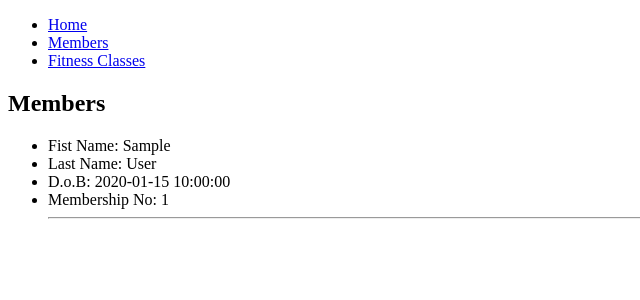
After one commit to kss101/Solo_Python_Project-Gym_Management_System, a Flask app: page /members in a window 1280 px wide. The commit adds this page. Shown: the top 300 px of the page, without its empty margins (0-640 px from the left). Run offline with Flask 2, Linux system fonts and the light colour scheme; a database or web service that is not in the repository returns one stand-in record (values such as "Sample title"); some libraries are stand-ins or nearby versions.

Commit message:
Created landing pages for Members and Fitness Classes and passing through initial data

```diff
--- a/app.py
+++ b/app.py
@@ -1,6 +1,12 @@
 from flask import Flask, render_template
 
+from controllers.members_controller import members_blueprint
+from controllers.fitness_classes_controller import fitness_classes_blueprint
+
 app = Flask(__name__)
+
+app.register_blueprint(members_blueprint)
+app.register_blueprint(fitness_classes_blueprint)
 
 @app.route("/")
 def main():
--- /dev/null
+++ b/controllers/members_controller.py
@@ -0,0 +1,12 @@
+from flask import Blueprint, Flask, redirect, render_template, request
+
+from models.member import Member
+import repositories.member_repository as member_repository
+
+members_blueprint = Blueprint("members", __name__)
+
+# INDEX
+@members_blueprint.route("/members")
+def members():
+    members = member_repository.select_all()
+    return render_template("members/index.html", members=members)
--- a/repositories/member_repository.py
+++ b/repositories/member_repository.py
@@ -8,6 +8,14 @@ def save(member):
     id = results[0]['id']
     member.id = id
 
+def select_all():
+    members = []
+    sql = "SELECT * FROM members"
+    results = run_sql(sql)
+    for result in results:
+        member = Member(result["first_name"], result["last_name"], result["date_of_birth"], result["id"])
+        members.append(member)
+    return members
 
 def delete_all():
     sql = "DELETE FROM members"
--- a/templates/base.html
+++ b/templates/base.html
@@ -4,14 +4,16 @@
   <meta charset="UTF-8">
   <meta name="viewport" content="width=device-width, initial-scale=1.0">
   <meta http-equiv="X-UA-Compatible" content="ie=edge">
-  <link rel="stylesheet" href="{{ url_for('static', filename='style.css') }}">
-  <title>Title</title>
+  <link rel="stylesheet" href="{{ url_for('static', filename='/css/style.css') }}">
+  <title>The Gym Management System</title>
 </head>
 <body>
   <header>
     <nav>
       <ul class="menu">
         <li><a href="/">Home</a></li>
+        <li><a href="/members">Members</a></li>
+        <li><a href="/classes">Fitness Classes</a></li>
       </ul>
     </nav>
   </header>
--- /dev/null
+++ b/templates/members/index.html
@@ -0,0 +1,15 @@
+{% extends "base.html" %}
+    {% block content %}
+    <h2>Members</h2>
+    {% for member in members %}
+        <section>
+            <ul>
+                <li>Fist Name: {{ member.first_name }}</li>
+                <li>Last Name: {{ member.last_name }}</li>
+                <li>D.o.B: {{ member.date_of_birth }}</li>
+                <li>Membership No: {{ member.membership_num}}</li>
+                <hr />
+            </ul>
+        </section>
+    {% endfor %}
+{% endblock %}
```
Also changed, not shown: controllers/fitness_classes_controller.py (added, +12 -0 lines), repositories/fitness_class_repository.py (+9 -0 lines), templates/fitness_classes/index.html (added, +14 -0 lines), controllers/__init__.py (added), static/test.css (added).
